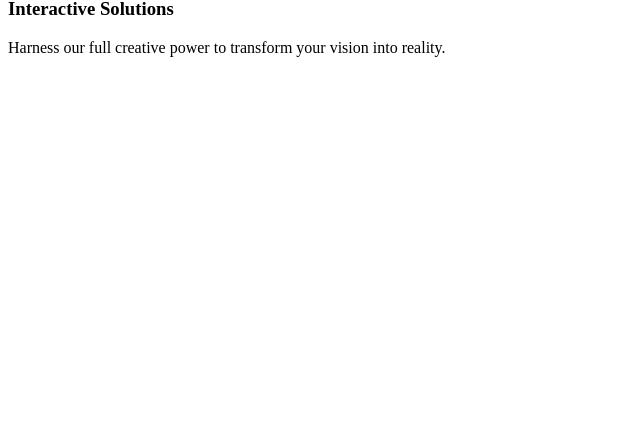
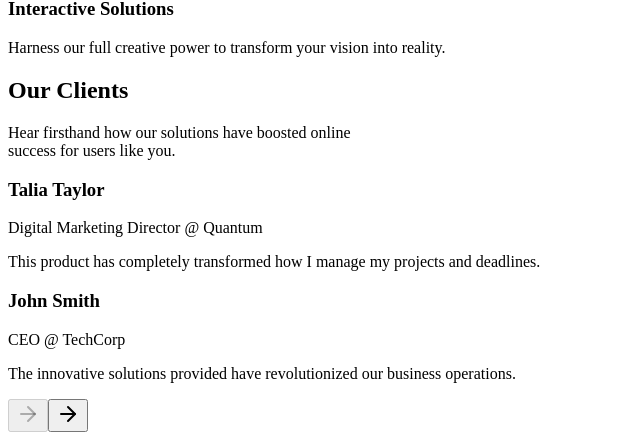
Before and after one commit to grandmasterkd/restorefine-website, a Next.js app: page /home in a window 1280 px wide. Shown: the part 1530-1967 px from the top of the page, without its empty margins (0-640 px from the left). Before the commit the page ends 1603 px from the top, so only its background shows below. Built offline with nearby package versions, Linux system fonts and the light colour scheme.

Commit message:
update: client reviews

```diff
--- a/package.json
+++ b/package.json
@@ -15,6 +15,7 @@
     "@radix-ui/react-slot": "^1.1.1",
     "class-variance-authority": "^0.7.1",
     "clsx": "^2.1.1",
+    "framer-motion": "^11.15.0",
     "lucide-react": "^0.469.0",
     "next": "14.2.4",
     "react": "^18",
--- a/pages/home/index.tsx
+++ b/pages/home/index.tsx
@@ -4,6 +4,7 @@ import { BentoGrid } from "./properties";
 import { LogoMarquee } from "./marquee";
 import { CreativePotential } from "./potential";
 import { Insights } from "./insights";
+import { Reviews } from "./reviews";
 
 function Resto() {
   return (
@@ -13,6 +14,7 @@ function Resto() {
       <BentoGrid />
       <CreativePotential />
       <Insights />
+      <Reviews />
     </main>
   );
 }
--- /dev/null
+++ b/pages/home/reviews.tsx
@@ -0,0 +1,135 @@
+"use client";
+
+import { useState } from "react";
+import { ArrowRight } from "lucide-react";
+
+// Sample review data - replace with actual data
+const reviews = [
+  {
+    id: 1,
+    name: "Talia Taylor",
+    position: "Digital Marketing Director @ Quantum",
+    review:
+      "This product has completely transformed how I manage my projects and deadlines.",
+    image: "/placeholder.svg?height=80&width=80",
+    companyLogo: "/placeholder.svg?height=80&width=80",
+  },
+  {
+    id: 2,
+    name: "John Smith",
+    position: "CEO @ TechCorp",
+    review:
+      "The innovative solutions provided have revolutionized our business operations.",
+    image: "/placeholder.svg?height=80&width=80",
+    companyLogo: "/placeholder.svg?height=80&width=80",
+  },
+  {
+    id: 3,
+    name: "Rohit Acharya",
+    position: "Co-Founder @ Resto Refine Studios",
+    review:
+      "The innovative solutions provided have revolutionized our business operations.",
+    image: "/placeholder.svg?height=80&width=80",
+    companyLogo: "/placeholder.svg?height=80&width=80",
+  },
+  {
+    id: 4,
+    name: "Louisa Vaslisa",
+    position: "CEO @ Lova Juices",
+    review:
+      "The innovative solutions provided have revolutionized our business operations.",
+    image: "/placeholder.svg?height=80&width=80",
+    companyLogo: "/placeholder.svg?height=80&width=80",
+  },
+  // Add more reviews as needed
+];
+
+export function Reviews() {
+  const [currentIndex, setCurrentIndex] = useState(0);
+
+  const handlePrevious = () => {
+    setCurrentIndex((prev) => (prev > 0 ? prev - 1 : prev));
+  };
+
+  const handleNext = () => {
+    setCurrentIndex((prev) => (prev < reviews.length - 1 ? prev + 1 : prev));
+  };
+
+  return (
+    <section>
+      <div className="mx-auto">
+        {/* Header */}
+        <div className="mx-auto text-center mb-16">
+          <h2 className="text-3xl font-medium text-white md:text-3xl lg:text-4xl">
+            Our Clients
+          </h2>
+          <p className="text-md text-white/80">
+            Hear firsthand how our solutions have boosted online
+            <br />
+            success for users like you.
+          </p>
+        </div>
+
+        {/* Reviews */}
+        <div className="relative">
+          <div className="grid grid-cols-1 md:grid-cols-2 gap-6">
+            {reviews.slice(currentIndex, currentIndex + 2).map((review) => (
+              <div
+                key={review.id}
+                className="rounded-[32px] bg-black p-8 border border-white/10"
+              >
+                {/* Profile */}
+                <div className="flex items-center gap-4 mb-6">
+                  <div className="relative w-12 h-12">
+                    {/* Client Image */}
+                    <div className="absolute inset-0 rounded-full bg-[#d9d9d9]" />
+                    {/* Company Logo - positioned to overlap */}
+                    <div className="absolute inset-0 translate-x-4 rounded-full bg-[#2b2b2b]" />
+                  </div>
+                  <div>
+                    <h3 className="text-lg font-medium text-white">
+                      {review.name}
+                    </h3>
+                    <p className="text-sm text-white/60">{review.position}</p>
+                  </div>
+                </div>
+                {/* Review Text */}
+                <p className="text-xl text-white">{review.review}</p>
+              </div>
+            ))}
+          </div>
+
+          {/* Navigation */}
+          <div className="mt-12 flex justify-end gap-4">
+            <button
+              onClick={handlePrevious}
+              disabled={currentIndex === 0}
+              className={`flex h-12 w-12 items-center justify-center rounded-full transition-colors
+                ${
+                  currentIndex === 0
+                    ? "bg-[#2b2b2b] cursor-not-allowed"
+                    : "bg-[#2b2b2b] hover:bg-[#3b3b3b]"
+                }`}
+              aria-label="Previous review"
+            >
+              <ArrowRight className="h-5 w-5 rotate-180 text-white" />
+            </button>
+            <button
+              onClick={handleNext}
+              disabled={currentIndex >= reviews.length - 2}
+              className={`flex h-12 w-12 items-center justify-center rounded-full transition-colors
+                ${
+                  currentIndex >= reviews.length - 2
+                    ? "bg-[#2b2b2b] cursor-not-allowed"
+                    : "bg-red-600 hover:bg-red-700"
+                }`}
+              aria-label="Next review"
+            >
+              <ArrowRight className="h-5 w-5 text-white" />
+            </button>
+          </div>
+        </div>
+      </div>
+    </section>
+  );
+}
```
Also changed, not shown: 1 other file (tests, documents, lock files or other folders).
